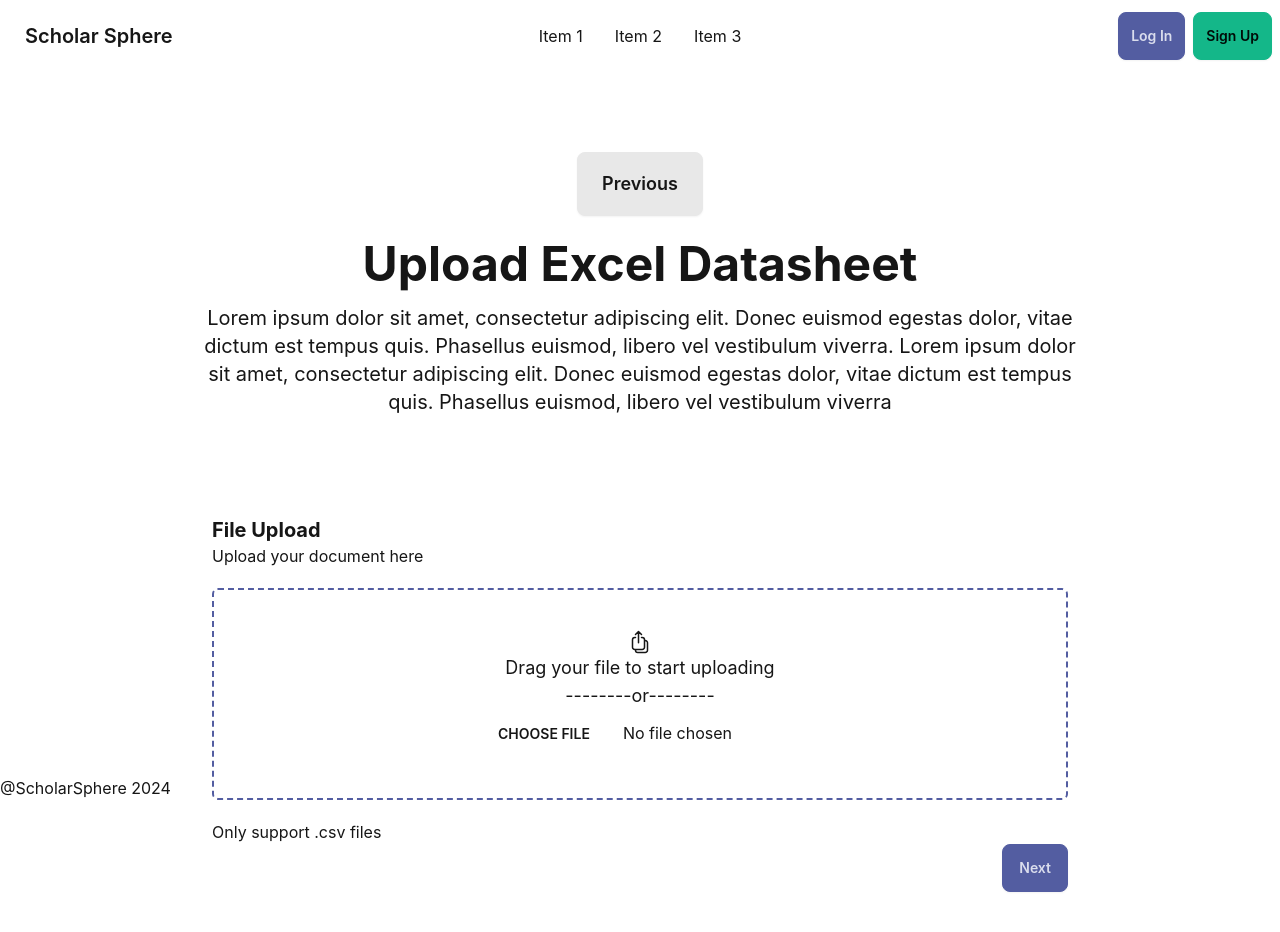
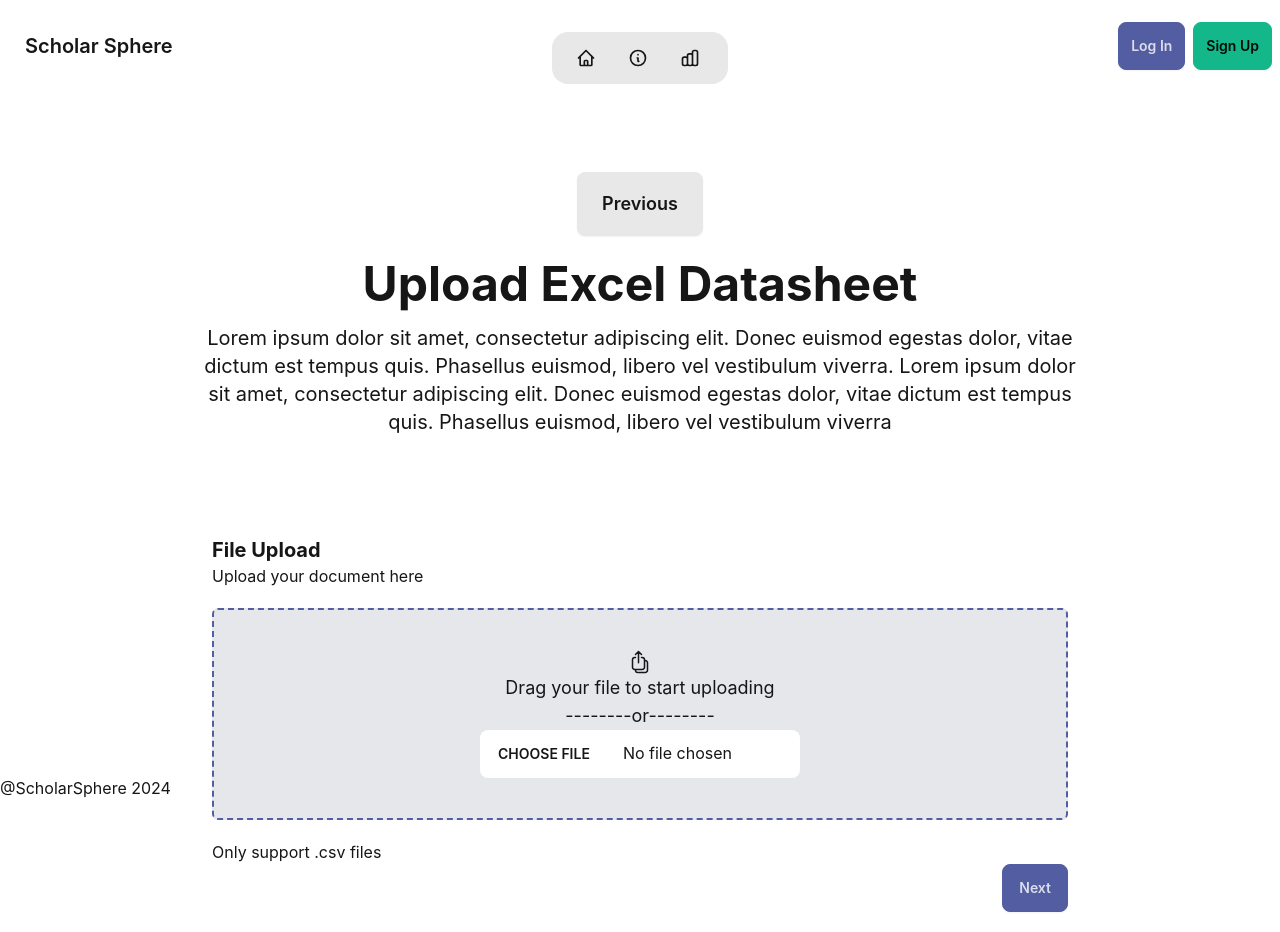
Before and after one commit to MetaStag/scholarsphere, a React (Create React App) app: page /upload in a window 1280 px wide. Built offline with nearby package versions, Linux system fonts and the light colour scheme; the HTML template or start-up script is replaced by a standard one.

Commit message:
minor changes

```diff
--- a/package.json
+++ b/package.json
@@ -3,6 +3,10 @@
   "version": "0.1.0",
   "private": true,
   "dependencies": {
+    "@emotion/react": "^11.13.3",
+    "@emotion/styled": "^11.13.0",
+    "@mui/icons-material": "^6.0.1",
+    "@mui/material": "^6.0.1",
     "@testing-library/jest-dom": "^5.17.0",
     "@testing-library/react": "^13.4.0",
     "@testing-library/user-event": "^13.5.0",
--- a/src/Components/About.js
+++ b/src/Components/About.js
@@ -1,30 +1,19 @@
 // src/Components/About.js
 import React from "react";
 import { useLocation } from "react-router-dom";
-import { useNavigate } from "react-router-dom";
 
 function About() {
   const { state } = useLocation();
   const { profile } = state || {};
-  const navigate = useNavigate();
 
-  const handleBackClick = () => {
-    navigate(-1);
-  };
   if (!profile) {
     return <p>No profile data available</p>;
   }
 
   return (
     <div className="mt-20 mx-auto text-center max-w-4xl">
-      <button
-        onClick={handleBackClick}
-        className="btn btn-xs sm:btn-sm md:btn-md lg:btn-lg mb-6"
-      >
-        Previous
-      </button>
-      <h1 className="text-5xl font-bold mb-4">About {profile.name}</h1>
-      <div className="flex items-center justify-center mb-6">
+      <h1 className="text-5xl font-bold mb-10">About {profile.name}</h1>
+      <div className="flex items-center justify-center mb-6 relative">
         <div className="avatar">
           <div className="ring-primary ring-offset-base-100 w-48 h-48 rounded-full ring ring-offset-2">
             <img
@@ -35,9 +24,48 @@ function About() {
           </div>
         </div>
         <div className="ml-6 text-left">
-          <h2 className="text-3xl font-bold">{profile.name}</h2>
-          <p className="text-xl">Job: {profile.job}</p>
+          <h2 className="text-3xl font-bold mb-4">{profile.name}</h2>
+          <p className="text-xl mb-3">Job: {profile.job}</p>
           <p className="text-xl">Country: {profile.country}</p>
+        </div>
+      </div>
+
+      {/* for dropdown */}
+
+      <div
+        className="collapse bg-base-300"
+        style={{ maxWidth: "20rem", left: "20rem" }}
+      >
+        <input type="radio" name="my-accordion-1" defaultChecked />
+        <div className="collapse-title text-xl font-medium">
+          Click to open this one and close others
+        </div>
+        <div className="collapse-content">
+          <p>hello</p>
+        </div>
+      </div>
+      <div
+        className="collapse bg-base-300"
+        style={{ maxWidth: "20rem", left: "20rem" }}
+      >
+        <input type="radio" name="my-accordion-1" />
+        <div className="collapse-title text-xl font-medium">
+          Click to open this one and close others
+        </div>
+        <div className="collapse-content">
+          <p>hello</p>
+        </div>
+      </div>
+      <div
+        className="collapse bg-base-300"
+        style={{ maxWidth: "20rem", left: "20rem" }}
+      >
+        <input type="radio" name="my-accordion-1" />
+        <div className="collapse-title text-xl font-medium">
+          Click to open this one and close others
+        </div>
+        <div className="collapse-content">
+          <p>hello</p>
         </div>
       </div>
     </div>
--- a/src/Components/Navbar.js
+++ b/src/Components/Navbar.js
@@ -9,16 +9,61 @@ function Navbar() {
           Scholar Sphere
         </Link>
       </div>
-      <div className="navbar-center hidden lg:flex">
-        <ul className="menu menu-horizontal px-1">
+      <div className="max-w-64">
+        <ul className="menu menu-horizontal bg-base-200 rounded-box mt-6 w-44">
           <li>
-            <span className="text-base">Item 1</span>
+            <a className="tooltip" data-tip="Home">
+              <svg
+                xmlns="http://www.w3.org/2000/svg"
+                className="h-5 w-5"
+                fill="none"
+                viewBox="0 0 24 24"
+                stroke="currentColor"
+              >
+                <path
+                  strokeLinecap="round"
+                  strokeLinejoin="round"
+                  strokeWidth="2"
+                  d="M3 12l2-2m0 0l7-7 7 7M5 10v10a1 1 0 001 1h3m10-11l2 2m-2-2v10a1 1 0 01-1 1h-3m-6 0a1 1 0 001-1v-4a1 1 0 011-1h2a1 1 0 011 1v4a1 1 0 001 1m-6 0h6"
+                />
+              </svg>
+            </a>
           </li>
           <li>
-            <span className="text-base">Item 2</span>
+            <a className="tooltip" data-tip="Details">
+              <svg
+                xmlns="http://www.w3.org/2000/svg"
+                className="h-5 w-5"
+                fill="none"
+                viewBox="0 0 24 24"
+                stroke="currentColor"
+              >
+                <path
+                  strokeLinecap="round"
+                  strokeLinejoin="round"
+                  strokeWidth="2"
+                  d="M13 16h-1v-4h-1m1-4h.01M21 12a9 9 0 11-18 0 9 9 0 0118 0z"
+                />
+              </svg>
+            </a>
           </li>
           <li>
-            <span className="text-base">Item 3</span>
+            <a className="tooltip" data-tip="Stats">
+              <svg
+                xmlns="http://www.w3.org/2000/svg"
+                className="h-5 w-5"
+                fill="none"
+                viewBox="0 0 24 24"
+                stroke="currentColor"
+              >
+                <path
+                  strokeLinecap="round"
+                  strokeLinejoin="round"
+                  strokeWidth="2"
+                  d="M9 19v-6a2 2 0 00-2-2H5a2 2 0 00-2 2v6a2 2 0 002 2h2a2 2 0 002-2zm0 0V9a2 2 0 012-2h2a2 2 0 012 2v10m-6 0a2 2 0 002 2h2a2 2 0 002-2m0 0V5a2 2 0 012-2h2a2 2 0 012 2v14a2 2 0 01-2 2h-2a2 2 0 01-2-2z"
+                />
+              </svg>
+            </a>
           </li>
         </ul>
       </div>
--- a/src/Components/Upload.js
+++ b/src/Components/Upload.js
@@ -28,10 +28,10 @@ function Upload() {
         adipiscing elit. Donec euismod egestas dolor, vitae dictum est tempus
         quis. Phasellus euismod, libero vel vestibulum viverra
       </p>
-      <div className="flex flex-col bg-neutral p-5 items-start rounded-xl">
+      <div className="flex flex-col bg-neutral p-5 items-start rounded-xl bg-gray-100">
         <span className="text-xl font-bold">File Upload</span>
         <span>Upload your document here</span>
-        <div className="flex flex-col border-2 border-dashed border-primary self-center p-5 rounded-md w-full py-10 px-5 m-5">
+        <div className="flex flex-col border-2 border-dashed border-primary self-center p-5 rounded-md w-full py-10 px-5 m-5 bg-gray-200">
           <div className="self-center">
             <svg
               xmlns="http://www.w3.org/2000/svg"
```
Also changed, not shown: src/Components/Home.js (+8 -4 lines), 1 other file (tests, documents, lock files or other folders).
